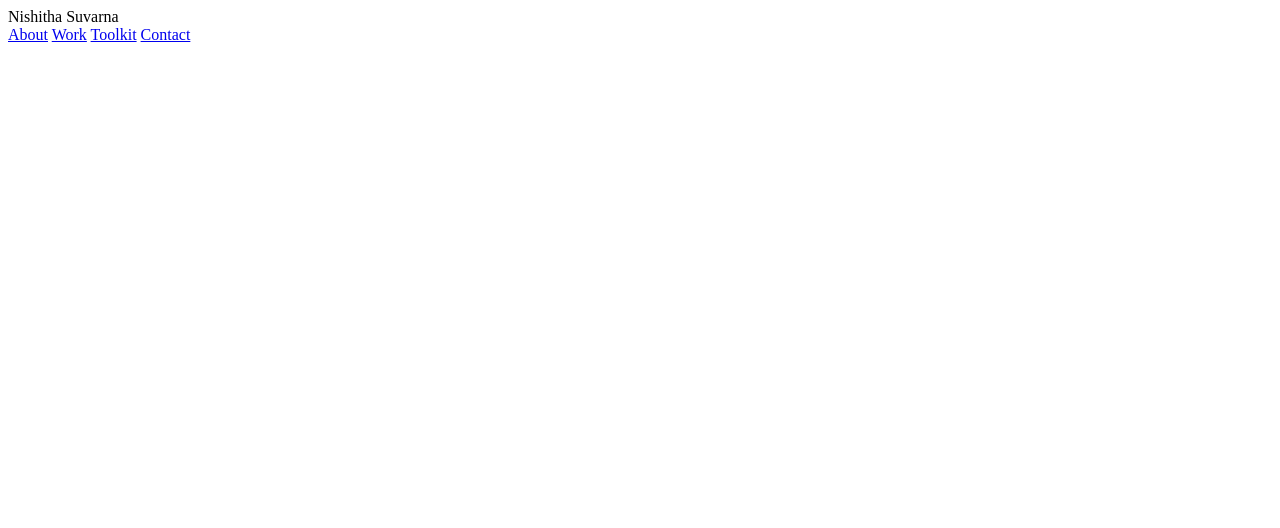
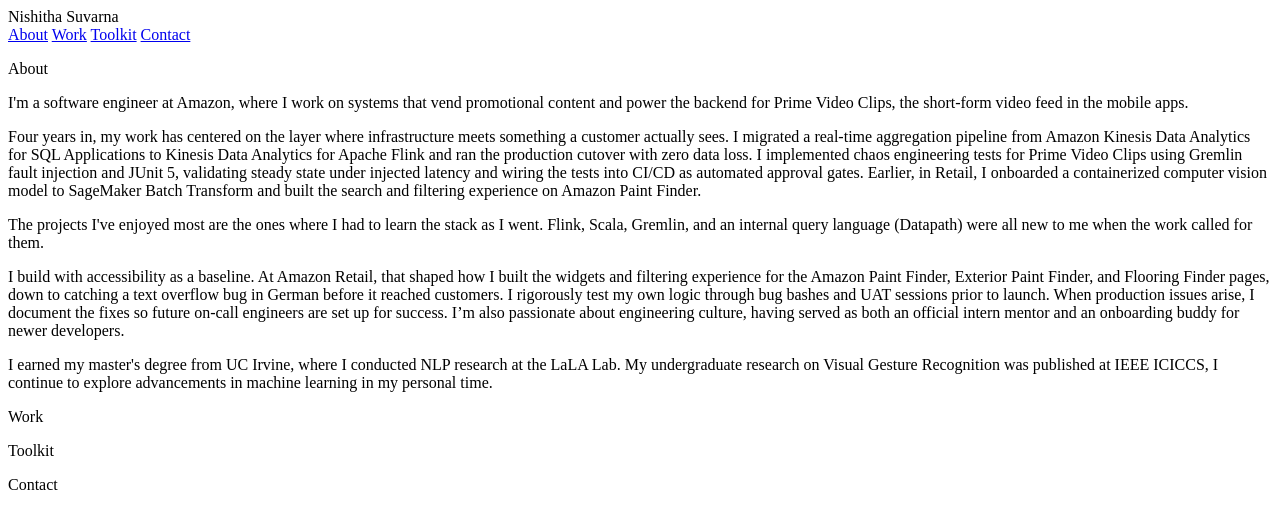
Before and after one commit to nishitha1/nishitha1.github.io, a plain HTML site: page index.html in a window 1280 px wide. Drawn offline with Linux system fonts and the light colour scheme.

Commit message:
Add content for About section

```diff
--- a/index.html
+++ b/index.html
@@ -1,11 +1,13 @@
 <!DOCTYPE html>
 <html lang="en">
+
 <head>
     <meta charset="utf-8">
     <meta name="viewport" content="width=device-width, initial-scale=1">
     <title>Nishitha Suvarna — Software Engineer</title>
 
 </head>
+
 <body>
     <div class="wrap">
         <header class="masthead">
@@ -17,5 +19,62 @@
                 <a href="#contact">Contact</a>
             </nav>
         </header>
+
+        <section id="about"></section>
+        <p>About</p>
+        <p>
+            I'm a software engineer at Amazon, where I work on systems that vend promotional content and power the
+            backend for Prime Video Clips, the short-form video feed in the mobile apps.
+        </p>
+        <p>
+            Four years in, my work has centered on the layer where infrastructure meets
+            something a customer actually sees. I migrated a real-time aggregation pipeline
+            from Amazon Kinesis Data Analytics for SQL Applications to Kinesis Data Analytics for Apache Flink and ran
+            the production cutover with
+            zero data loss. I implemented chaos engineering tests for Prime Video Clips using Gremlin
+            fault injection and JUnit 5, validating steady state under injected latency and
+            wiring the tests into CI/CD as automated approval gates. Earlier, in Retail, I
+            onboarded a containerized computer vision model to SageMaker Batch Transform
+            and built the search and filtering experience on Amazon Paint Finder.
+        </p>
+        <p>
+            The projects I've enjoyed most are the ones where I had to learn the stack as I
+            went. Flink, Scala, Gremlin, and an internal query language (Datapath) were all new to me
+            when the work called for them.
+        </p>
+        <p>
+            I build with accessibility as a baseline. At Amazon Retail, that shaped how I built the widgets and
+            filtering experience for the Amazon Paint Finder, Exterior Paint
+            Finder, and Flooring Finder pages, down to catching a text overflow bug in German before it
+            reached customers. I rigorously test my own logic through bug bashes and UAT sessions prior to launch.
+            When production issues arise, I document the fixes so future on-call engineers are set up for success.
+            I’m also passionate about engineering culture, having served as both an official intern mentor and an
+            onboarding buddy for newer developers.
+        </p>
+        <p>
+            I earned my master's degree from UC Irvine, where I conducted NLP research at the LaLA Lab.
+            My undergraduate research on Visual Gesture Recognition was published at IEEE ICICCS, I continue to explore
+            advancements in machine learning in my personal time.
+        </p>
+        </section>
+
+        <section id="work">
+            <p>Work</p>
+        </section>
+
+
+        <section id="toolkit">
+            <p>Toolkit</p>
+        </section>
+
+        <section id="contact">
+            <p>Contact</p>
+        </section>
+
+
+
+
+
 </body>
+
 </html>
```
Lines whose indentation alone changed are shown as unchanged.
